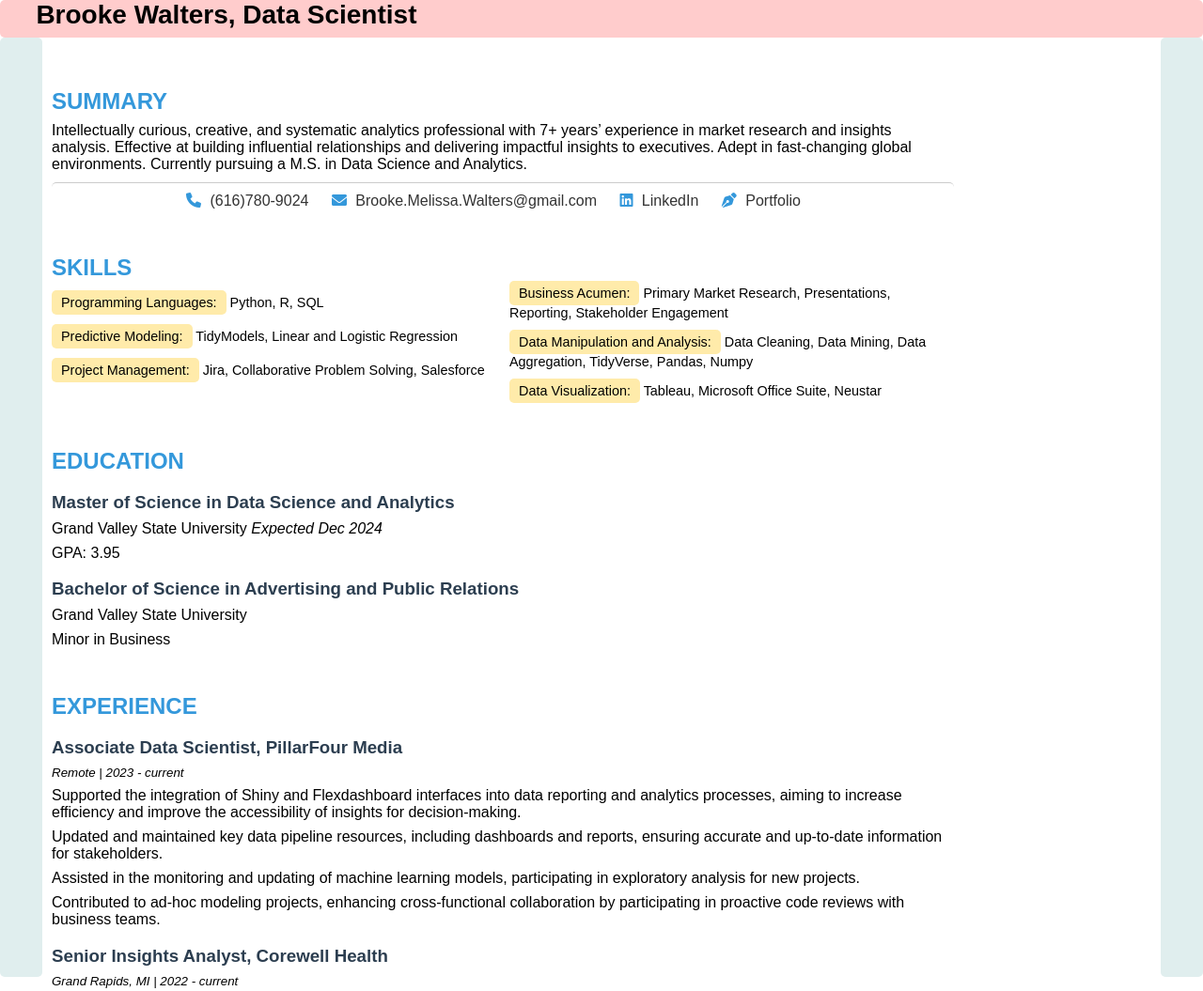
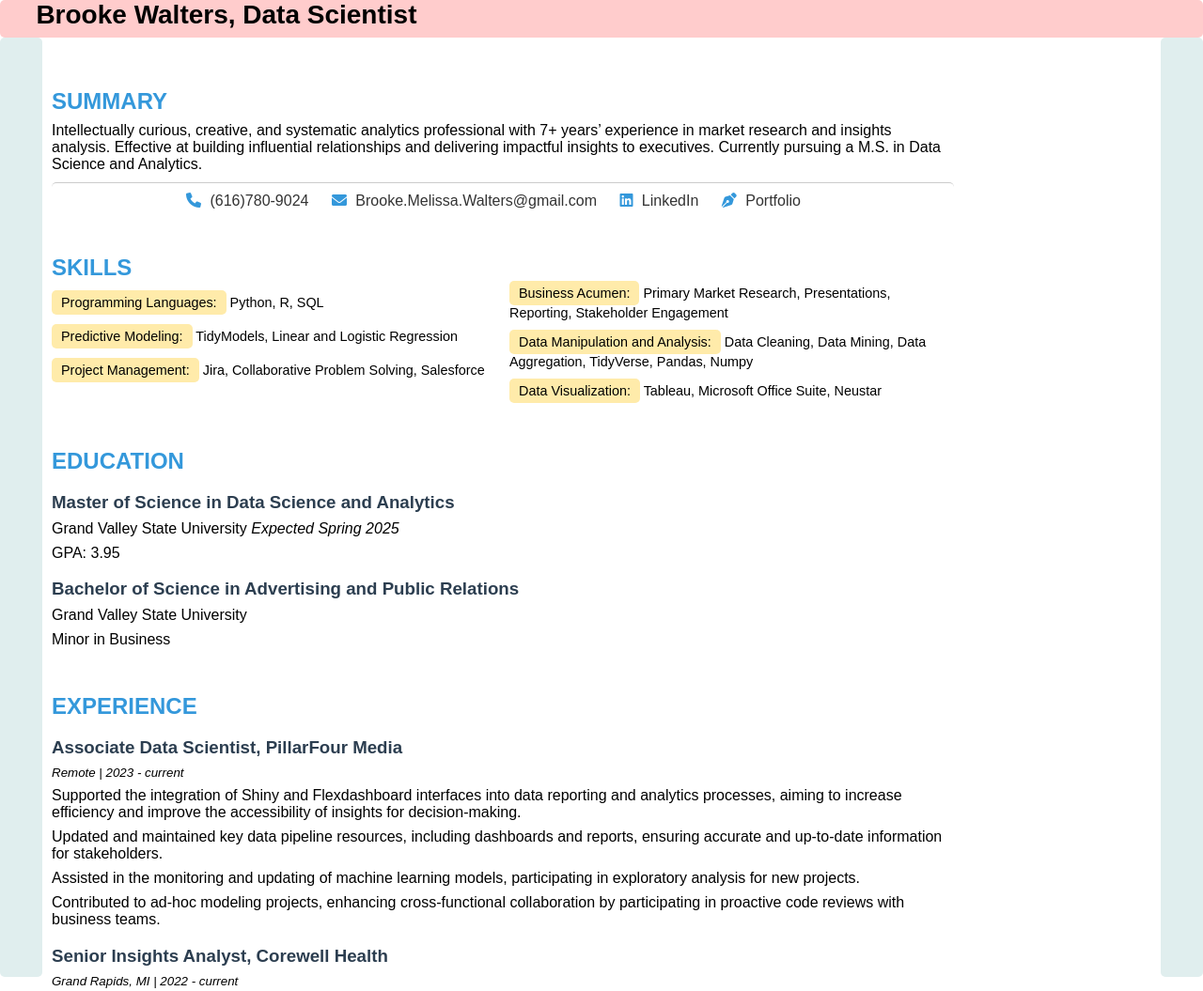
Before and after one commit to BrookemWalters/resume, a plain HTML site: page index.html in a window 1280 px wide. Shown: the top 1055 px of the page at 94% size. Drawn offline with Linux system fonts and the light colour scheme.

Commit message:
updated graduation date

```diff
--- a/index.html
+++ b/index.html
@@ -184,7 +184,7 @@
 
     <div class="stuff">
         <h2>SUMMARY</h2>
-        <p>Intellectually curious, creative, and systematic analytics professional with 7+ years’ experience in market research and insights analysis. Effective at building influential relationships and delivering impactful insights to executives. Adept in fast-changing global environments. Currently pursuing a M.S. in Data Science and Analytics.</p>
+        <p>Intellectually curious, creative, and systematic analytics professional with 7+ years’ experience in market research and insights analysis. Effective at building influential relationships and delivering impactful insights to executives. Currently pursuing a M.S. in Data Science and Analytics.</p>
 
 
         <div class="contact-bar">
@@ -213,7 +213,7 @@
 <h2>EDUCATION</h2>
 
 <h3>Master of Science in Data Science and Analytics</h3>
-<p>Grand Valley State University <span style="font-style: italic;">Expected Dec 2024</span></p>
+<p>Grand Valley State University <span style="font-style: italic;"> Expected Spring 2025</span></p>
 <p>GPA: 3.95</p>
 
 <h3>Bachelor of Science in Advertising and Public Relations</h3>
```
